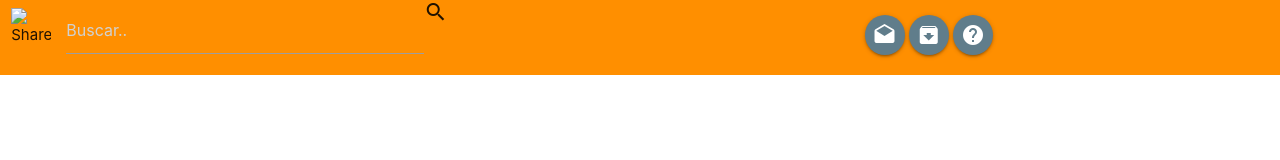
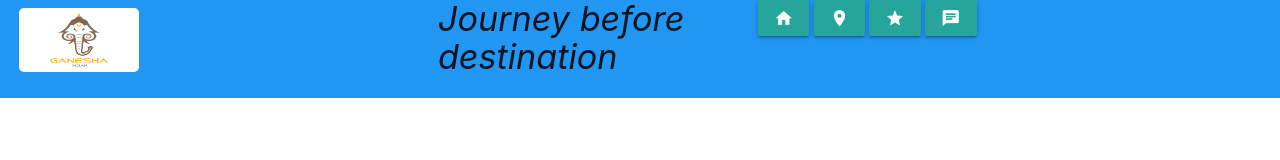
Before and after one commit to Robertest26/Blog_Challenge, a plain HTML site: page Turismo/index.html in a window 1280 px wide. Drawn offline with nearby package versions, Linux system fonts and the light colour scheme.

Commit message:
Start 1.1

```diff
--- a/Turismo/css/estilos.css
+++ b/Turismo/css/estilos.css
@@ -1,36 +1,15 @@
-.barra-superior{
-  max-height: 5rem;
+nav {
+  min-height: 5.5rem !important;
 }
 
-.barra-superior .row{
-  margin-bottom: 0;
+.brand-logo {
+  margin-top: 0.5rem;
+  margin-left: 0.5rem;
+  width: 120px;
+  height: 64px;
+  border-radius: 5px;
 }
 
-.logo-buscador {
-  margin-bottom: 0;
+.slogan {
+  margin:auto;
 }
-
-.logo {
-  width: 40px;
-  margin-top: 0.5rem;
-  float: left;
-}
-
-.search-field {
-  margin-left: 1rem;
-  margin-top: 0.5rem;
-  width: 70%;
-}
-
-.contenedor-botones {
-  margin-top: 1rem;
-}
-
-div[class*="columna"]{
-  min-height: 50rem !important;
-}
-
-div[class*="bloque"]{
-  height: 25rem;
-  overflow: scroll;
-}
--- a/Turismo/index.html
+++ b/Turismo/index.html
@@ -9,23 +9,23 @@
   <title>Contenedores y Sistema de Rejilla</title>
 </head>
 <body>
-  <div class="row">
-    <div class="s12 col amber darken-3 barra-superior">
-      <div class="row">
-        <div class="col s12 m8 l5 logo-buscador">
-          <img src="img/browser.png" alt="ShareUrCode" class="logo left"/>
-          <div class="input-field search-field left">
-            <input type="text" placeholder="Buscar..">
-          </div>
-          <i class="material-icons">search</i>
-        </div>
-        <div class="col l4 offset-l3 hide-on-small-only contenedor-botones">
-          <a class="btn-floating waves-effect waves-light btn blue-grey"><i class="material-icons">drafts</i></a>
-          <a class="btn-floating waves-effect waves-light btn blue-grey"><i class="material-icons">archive</i></a>
-          <a class="btn-floating waves-effect waves-light btn blue-grey"><i class="material-icons">help</i></a>
-        </div>
+  <div class="row blue">
+
+    <div class="row">
+      <div class="col s2">
+        <img class="brand-logo"src="img/GaneshaLogo.jpg" alt="Indian God Of Travel">
+      </div>
+      <div class="col s3 offset-s2">
+        <h4 class="slogan fluid-text"><em>Journey before destination</em></h4>
+      </div>
+      <div class="col s5">
+            <a title="Inicio" class="waves-effect waves-light btn"><i class="material-icons">home</i></a>
+            <a title="Este Mes Es De" class="waves-effect waves-light btn"><i class="material-icons">location_on</i></a>
+            <a title="The Very Best" class="waves-effect waves-light btn"><i class="material-icons">star</i></a>
+            <a title="comentarios" class="waves-effect waves-light btn"><i class="material-icons">chat</i></a>
       </div>
     </div>
+
   </div>
 
 
```
Also changed, not shown: Turismo/img/mountains.jpg (added).
